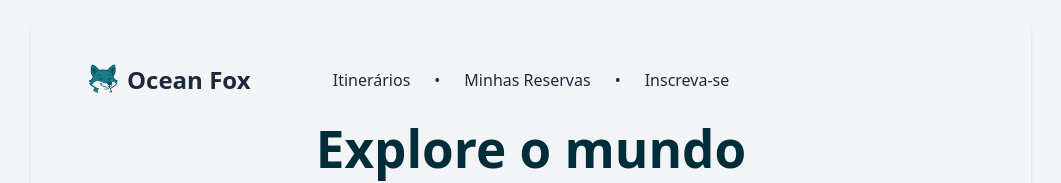
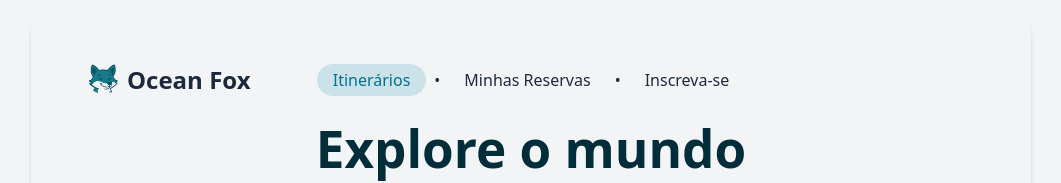
Before and after one commit to malustedile/ocean-fox, a React (Vite) app in the folder frontend/: page / in a window 1280 px wide. Shown: the top 183 px of the page, without its empty margins (109-1170 px from the left). Built offline with nearby package versions, Linux system fonts and the light colour scheme; no server answers.

Commit message:
:art: melhorias  navbar

```diff
--- a/frontend/src/App.tsx
+++ b/frontend/src/App.tsx
@@ -51,7 +51,7 @@ function App() {
             </div>
             <div>Ocean Fox</div>
           </div>
-          <NavBar setScreen={setActiveScreen} />
+          <NavBar activeScreen={activeScreen} setScreen={setActiveScreen} />
           {activeScreen === Screens.Itinerarios && (
             <div className="flex flex-col items-center text-center">
               <h1 className="text-5xl md:text-6xl font-black text-[#002d3a]">
--- a/frontend/src/api/destinos.ts
+++ b/frontend/src/api/destinos.ts
@@ -5,12 +5,17 @@ const client = axios.create({
   withCredentials: true,
 });
 
-export const puxarDestinos = async (
-  destino?: string,
-  mes?: string,
-  embarque?: string,
-  categoria?: string
-) => {
+export const puxarDestinos = async ({
+  destino,
+  mes,
+  embarque,
+  categoria,
+}: {
+  destino?: string;
+  mes?: string;
+  embarque?: string;
+  categoria?: string;
+}) => {
   const response = await client.post(`/destinos/buscar`, {
     destino,
     mes,
--- a/frontend/src/components/NavBar.tsx
+++ b/frontend/src/components/NavBar.tsx
@@ -3,34 +3,44 @@ import { minhasReservas } from "../api/destinos";
 import { Screens } from "../App";
 
 interface NavBarProps {
+  activeScreen: Screens;
   setScreen: (screen: Screens) => any;
 }
 
-export const NavBar: React.FC<NavBarProps> = ({ setScreen }) => {
+export const NavBar: React.FC<NavBarProps> = ({ activeScreen, setScreen }) => {
   const handleMyReservationsClick = async () => {
     const res = await minhasReservas();
     console.log(res);
   };
 
+  const classNameButtons =
+    "hover:text-[#007090] hover:bg-[#cce2e9] hover:cursor-pointer px-4 py-1 rounded-full";
+
   return (
     <div className="flex items-center justify-center w-full mb-6 gap-2">
       <div
         onClick={() => setScreen(Screens.Itinerarios)}
-        className="hover:text-[#007090] hover:bg-[#cce2e9] hover:cursor-pointer px-4 py-1 rounded-full"
+        className={
+          activeScreen === Screens.Itinerarios
+            ? "bg-[#cce2e9] text-[#007090] hover:cursor-pointer px-4 py-1 rounded-full"
+            : classNameButtons
+        }
       >
         Itinerários
       </div>
       <div>•</div>
       <div
         onClick={() => setScreen(Screens.MinhasReservas)}
-        className="hover:text-[#007090] hover:bg-[#cce2e9] hover:cursor-pointer px-4 py-1 rounded-full"
+        className={
+          activeScreen === Screens.MinhasReservas
+            ? "bg-[#cce2e9] text-[#007090] hover:cursor-pointer px-4 py-1 rounded-full"
+            : classNameButtons
+        }
       >
         Minhas Reservas
       </div>
       <div>•</div>
-      <div className="hover:text-[#007090] hover:bg-[#cce2e9] hover:cursor-pointer px-4 py-1 rounded-full">
-        Inscreva-se
-      </div>
+      <div className={classNameButtons}>Inscreva-se</div>
     </div>
   );
 };
```
